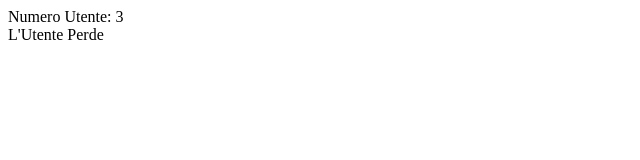
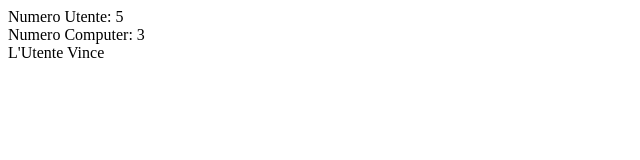
Before and after one commit to Marzio95/js-mail-dadi, a plain HTML site: page DADI/index.html in a window 1280 px wide. Shown: the whole page, without its empty margins (0-640 px from the left). Drawn offline with Linux system fonts and the light colour scheme.

Commit message:
sistemo layout

```diff
--- a/DADI/js/script.js
+++ b/DADI/js/script.js
@@ -1,19 +1,13 @@
 
 let container = document.querySelector('.container');
 
-// let arrayNumeriDado = [1, 2, 3, 4, 5, 6];
-
-// let theRandomNumberUtente = Math.floor(Math.random() * 5) + 1;
-// console.log(theRandomNumberUtente);
-// container.innerHTML = `<div>Numero Utente: ${theRandomNumberUtente}</div>`;
+let theRandomNumberUtente = Math.floor(Math.random() * 5) + 1;
+console.log(theRandomNumberUtente);
+container.innerHTML += `<div>Numero Utente: ${theRandomNumberUtente}</div>`;
 
 let theRandomNumberComputer = Math.floor(Math.random() * 5) + 1;
 console.log(theRandomNumberComputer);
-container.innerHTML = `<div>Numero Computer: ${theRandomNumberComputer}</div>`;
-
-let theRandomNumberUtente = Math.floor(Math.random() * 5) + 1;
-console.log(theRandomNumberUtente);
-container.innerHTML = `<div>Numero Utente: ${theRandomNumberUtente}</div>`;
+container.innerHTML += `<div>Numero Computer: ${theRandomNumberComputer}</div>`;
 
 if (theRandomNumberUtente > theRandomNumberComputer) {
     document.writeln("L'Utente Vince")
```
Also changed, not shown: DADI/index.html (+3 -1 lines).
